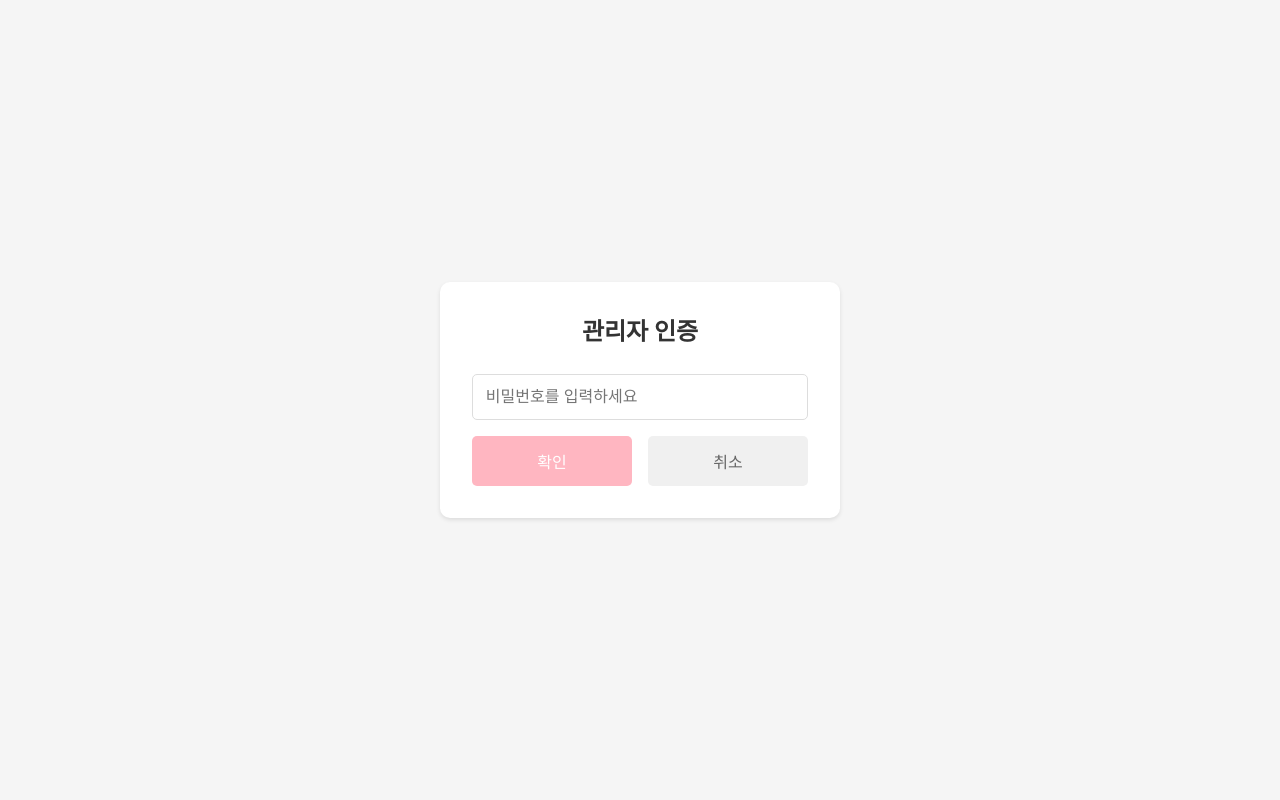
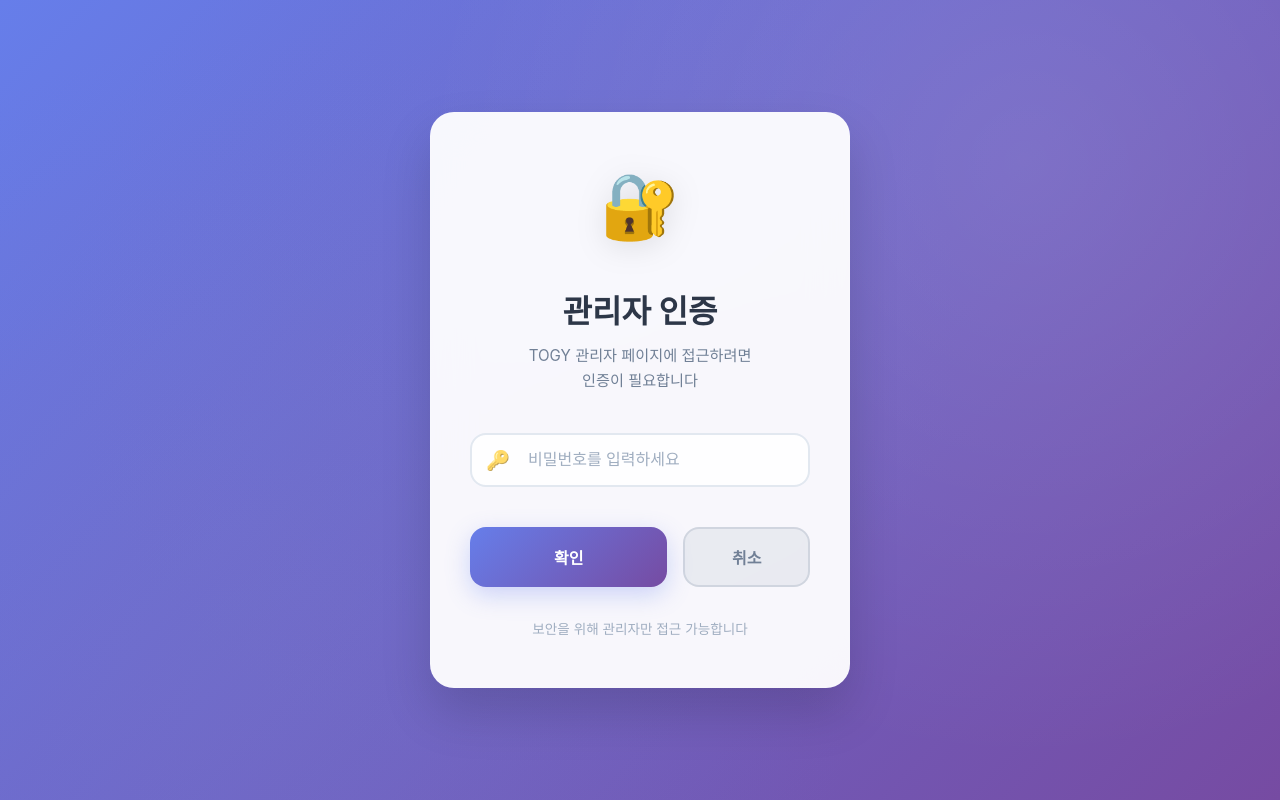
Before and after one commit to leejpp/torch5-web, a React (Create React App) app in the folder togy-web/: page /#/admin in a window 1280 px wide. Built offline with nearby package versions, Linux system fonts and the light colour scheme.

Commit message:
✨ 관리자 인증 화면 디자인 개선 - 현대적인 글래스모피즘 UI 적용, 애니메이션 추가, 기존 보안 기능 유지

```diff
--- a/togy-web/src/components/admin/AdminAuth.js
+++ b/togy-web/src/components/admin/AdminAuth.js
@@ -1,5 +1,5 @@
 import React, { useState } from 'react';
-import styled from 'styled-components';
+import styled, { keyframes } from 'styled-components';
 import { useNavigate } from 'react-router-dom';
 import { db } from '../../firebase/config';
 import { doc, getDoc } from 'firebase/firestore';
@@ -9,10 +9,12 @@ const AdminAuth = ({ children }) => {
   const [isAuthenticated, setIsAuthenticated] = useState(false);
   const [password, setPassword] = useState('');
   const [error, setError] = useState('');
+  const [isLoading, setIsLoading] = useState(false);
   const navigate = useNavigate();
 
   const handlePasswordSubmit = async (e) => {
     e.preventDefault();
+    setIsLoading(true);
     try {
       const hashedInput = CryptoJS.SHA256(password).toString(CryptoJS.enc.Hex);
       const adminRef = doc(db, 'admin', 'settings');
@@ -37,29 +39,64 @@ const AdminAuth = ({ children }) => {
     } catch (error) {
       console.error('Password check error:', error);
       setError(error.message || '인증 오류가 발생했습니다.');
+    } finally {
+      setIsLoading(false);
     }
   };
 
   if (!isAuthenticated) {
     return (
       <Container>
+        <BackgroundOverlay />
+        <AuthCard>
+          <IconContainer>
+            <LockIcon>🔐</LockIcon>
+          </IconContainer>
+
+          <Title>관리자 인증</Title>
+          <Subtitle>TOGY 관리자 페이지에 접근하려면<br/>인증이 필요합니다</Subtitle>
+
           <AuthForm onSubmit={handlePasswordSubmit}>
-          <Title>관리자 인증</Title>
-          <Input
+            <InputContainer>
+              <PasswordInput
                 type="password"
                 placeholder="비밀번호를 입력하세요"
                 value={password}
                 onChange={(e) => setPassword(e.target.value)}
                 required
+                disabled={isLoading}
+                hasError={!!error}
               />
-          {error && <ErrorMessage>{error}</ErrorMessage>}
+              <InputIcon>🔑</InputIcon>
+            </InputContainer>
+
+            {error && (
+              <ErrorContainer>
+                <ErrorMessage>{error}</ErrorMessage>
+              </ErrorContainer>
+            )}
+
             <ButtonContainer>
-            <SubmitButton type="submit">확인</SubmitButton>
-            <CancelButton type="button" onClick={() => navigate('/')}>
+              <SubmitButton type="submit" disabled={isLoading}>
+                {isLoading ? (
+                  <>
+                    <LoadingSpinner />
+                    인증 중...
+                  </>
+                ) : (
+                  '확인'
+                )}
+              </SubmitButton>
+              <CancelButton type="button" onClick={() => navigate('/')} disabled={isLoading}>
                 취소
               </CancelButton>
             </ButtonContainer>
           </AuthForm>
+
+          <FooterText>
+            보안을 위해 관리자만 접근 가능합니다
+          </FooterText>
+        </AuthCard>
       </Container>
     );
   }
@@ -67,81 +104,273 @@ const AdminAuth = ({ children }) => {
   return children;
 };
 
+// 애니메이션 정의
+const fadeIn = keyframes`
+  from {
+    opacity: 0;
+    transform: translateY(30px);
+  }
+  to {
+    opacity: 1;
+    transform: translateY(0);
+  }
+`;
+
+const float = keyframes`
+  0%, 100% {
+    transform: translateY(0px);
+  }
+  50% {
+    transform: translateY(-10px);
+  }
+`;
+
+const spin = keyframes`
+  0% {
+    transform: rotate(0deg);
+  }
+  100% {
+    transform: rotate(360deg);
+  }
+`;
+
+const shake = keyframes`
+  0%, 100% {
+    transform: translateX(0);
+  }
+  25% {
+    transform: translateX(-5px);
+  }
+  75% {
+    transform: translateX(5px);
+  }
+`;
+
+// 스타일 컴포넌트들
 const Container = styled.div`
   display: flex;
   justify-content: center;
   align-items: center;
   min-height: 100vh;
-  background-color: #f5f5f5;
+  position: relative;
+  padding: 2rem;
+
+  @media (max-width: 768px) {
+    padding: 1rem;
+  }
+`;
+
+const BackgroundOverlay = styled.div`
+  position: fixed;
+  top: 0;
+  left: 0;
+  right: 0;
+  bottom: 0;
+  background: linear-gradient(135deg, #667eea 0%, #764ba2 100%);
+  z-index: -1;
+
+  &::before {
+    content: '';
+    position: absolute;
+    top: 0;
+    left: 0;
+    right: 0;
+    bottom: 0;
+    background:
+      radial-gradient(circle at 20% 80%, rgba(120, 119, 198, 0.3) 0%, transparent 50%),
+      radial-gradient(circle at 80% 20%, rgba(255, 255, 255, 0.1) 0%, transparent 50%),
+      radial-gradient(circle at 40% 40%, rgba(120, 119, 198, 0.2) 0%, transparent 50%);
+  }
+`;
+
+const AuthCard = styled.div`
+  background: rgba(255, 255, 255, 0.95);
+  backdrop-filter: blur(20px);
+  border-radius: 24px;
+  padding: 3rem 2.5rem;
+  width: 100%;
+  max-width: 420px;
+  box-shadow:
+    0 25px 50px rgba(0, 0, 0, 0.15),
+    0 0 0 1px rgba(255, 255, 255, 0.1) inset;
+  animation: ${fadeIn} 0.8s ease-out;
+
+  @media (max-width: 768px) {
+    padding: 2.5rem 2rem;
+    border-radius: 20px;
+  }
+`;
+
+const IconContainer = styled.div`
+  display: flex;
+  justify-content: center;
+  margin-bottom: 2rem;
+`;
+
+const LockIcon = styled.div`
+  font-size: 4rem;
+  animation: ${float} 3s ease-in-out infinite;
+  filter: drop-shadow(0 5px 15px rgba(0, 0, 0, 0.1));
+`;
+
+const Title = styled.h1`
+  font-size: 2rem;
+  font-weight: 700;
+  color: #2d3748;
+  text-align: center;
+  margin-bottom: 0.5rem;
+
+  @media (max-width: 768px) {
+    font-size: 1.8rem;
+  }
+`;
+
+const Subtitle = styled.p`
+  color: #718096;
+  text-align: center;
+  margin-bottom: 2.5rem;
+  line-height: 1.6;
+  font-size: 0.95rem;
 `;
 
 const AuthForm = styled.form`
-  background-color: white;
-  padding: 2rem;
-  border-radius: 10px;
-  box-shadow: 0 2px 4px rgba(0, 0, 0, 0.1);
-  width: 90%;
-  max-width: 400px;
+  display: flex;
+  flex-direction: column;
+  gap: 1.5rem;
 `;
 
-const Title = styled.h1`
-  font-size: 1.5rem;
-  color: #333;
-  text-align: center;
-  margin-bottom: 1.5rem;
+const InputContainer = styled.div`
+  position: relative;
 `;
 
-const Input = styled.input`
+const PasswordInput = styled.input`
   width: 100%;
-  padding: 0.8rem;
-  margin-bottom: 1rem;
-  border: 1px solid #ddd;
-  border-radius: 5px;
+  padding: 1rem 1rem 1rem 3.5rem;
+  border: 2px solid ${props => props.hasError ? '#e53e3e' : '#e2e8f0'};
+  border-radius: 16px;
   font-size: 1rem;
+  background: rgba(255, 255, 255, 0.8);
+  transition: all 0.3s ease;
+  color: #2d3748;
+  box-sizing: border-box;
 
   &:focus {
     outline: none;
-    border-color: #FFB6C1;
+    border-color: ${props => props.hasError ? '#e53e3e' : '#667eea'};
+    background: rgba(255, 255, 255, 0.95);
+    box-shadow: 0 0 0 4px ${props => props.hasError ? 'rgba(229, 62, 62, 0.1)' : 'rgba(102, 126, 234, 0.1)'};
   }
+
+  &:disabled {
+    opacity: 0.6;
+    cursor: not-allowed;
+  }
+
+  &::placeholder {
+    color: #a0aec0;
+  }
+
+  ${props => props.hasError && `
+    animation: ${shake} 0.5s ease-in-out;
+  `}
+`;
+
+const InputIcon = styled.div`
+  position: absolute;
+  left: 1rem;
+  top: 50%;
+  transform: translateY(-50%);
+  font-size: 1.2rem;
+  opacity: 0.7;
+`;
+
+const ErrorContainer = styled.div`
+  margin-top: -0.5rem;
+`;
+
+const ErrorMessage = styled.div`
+  background: linear-gradient(135deg, #fed7d7 0%, #feb2b2 100%);
+  color: #c53030;
+  padding: 1rem;
+  border-radius: 12px;
+  font-size: 0.9rem;
+  text-align: center;
+  border: 1px solid #fca5a5;
+  animation: ${fadeIn} 0.3s ease-out;
 `;
 
 const ButtonContainer = styled.div`
   display: flex;
   gap: 1rem;
+  margin-top: 1rem;
+
+  @media (max-width: 768px) {
+    flex-direction: column;
+  }
 `;
 
 const Button = styled.button`
-  flex: 1;
-  padding: 0.8rem;
+  padding: 1rem 1.5rem;
   border: none;
-  border-radius: 5px;
+  border-radius: 16px;
   font-size: 1rem;
+  font-weight: 600;
   cursor: pointer;
+  transition: all 0.3s ease;
+  display: flex;
+  align-items: center;
+  justify-content: center;
+  gap: 0.5rem;
+
+  &:disabled {
+    cursor: not-allowed;
+    opacity: 0.6;
+  }
 `;
 
 const SubmitButton = styled(Button)`
-  background-color: #FFB6C1;
+  flex: 2;
+  background: linear-gradient(135deg, #667eea 0%, #764ba2 100%);
   color: white;
+  box-shadow: 0 8px 25px rgba(102, 126, 234, 0.3);
 
-  &:hover {
-    background-color: #FF69B4;
+  &:hover:not(:disabled) {
+    transform: translateY(-2px);
+    box-shadow: 0 12px 35px rgba(102, 126, 234, 0.4);
+  }
+
+  &:active:not(:disabled) {
+    transform: translateY(0);
   }
 `;
 
 const CancelButton = styled(Button)`
-  background-color: #f0f0f0;
-  color: #666;
+  flex: 1;
+  background: rgba(113, 128, 150, 0.1);
+  color: #718096;
+  border: 2px solid rgba(113, 128, 150, 0.2);
 
-  &:hover {
-    background-color: #e0e0e0;
+  &:hover:not(:disabled) {
+    background: rgba(113, 128, 150, 0.15);
+    color: #4a5568;
+    transform: translateY(-1px);
   }
 `;
 
-const ErrorMessage = styled.p`
-  color: #ff4444;
+const LoadingSpinner = styled.div`
+  width: 18px;
+  height: 18px;
+  border: 2px solid rgba(255, 255, 255, 0.3);
+  border-top: 2px solid white;
+  border-radius: 50%;
+  animation: ${spin} 1s linear infinite;
+`;
+
+const FooterText = styled.p`
+  color: #a0aec0;
   text-align: center;
-  margin-bottom: 1rem;
-  font-size: 0.9rem;
+  margin-top: 2rem;
+  font-size: 0.85rem;
 `;
 
 export default AdminAuth;
```
Lines whose indentation alone changed are shown as unchanged.
